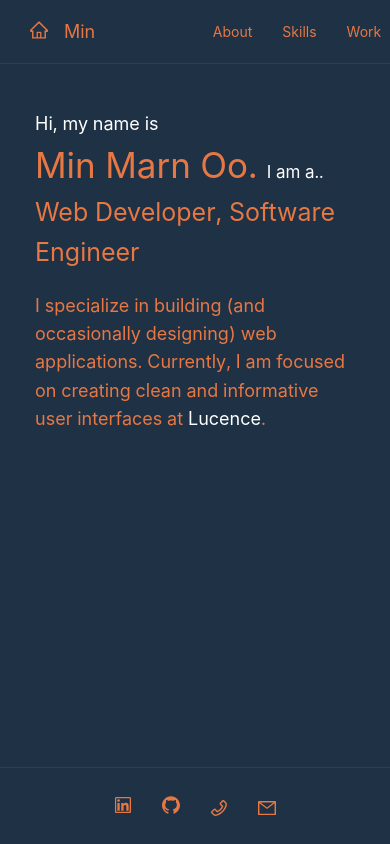
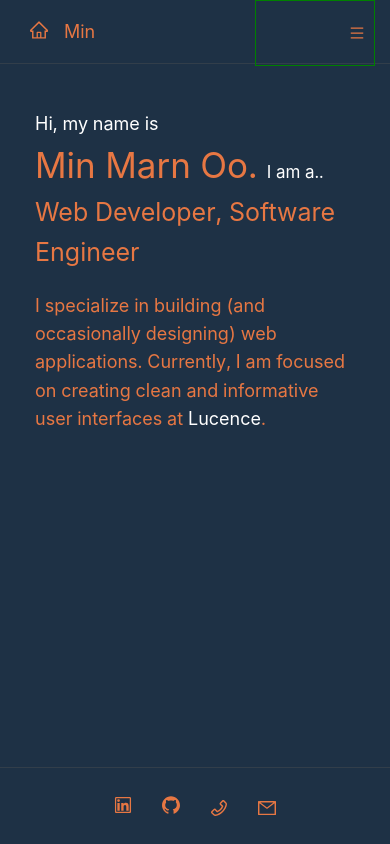
Before and after one commit to pohti/portfolio-antd, a React (Create React App) app: page / in a window 390 px wide. Built offline with nearby package versions, Linux system fonts and the light colour scheme.

Commit message:
creating small menu

```diff
--- a/src/components/Header/CustomHeader.css
+++ b/src/components/Header/CustomHeader.css
@@ -28,9 +28,13 @@
 }
 
 .header-menu-div {
+    border-style: solid;
+    border-width: 1px;
+    border-color: green;
+
     display: flex;
     flex-direction: row;
-    justify-content: center;
+    justify-content: flex-end;
 }
 
 .header-menu-item {
@@ -42,5 +46,10 @@
 
 .header-menu-item:hover {
     color: #fff;
-    background-color: var(--main-font-color);
+    background-color: rgba(231, 119, 67, 0.287);
 }
+
+.small-menu-icon-container {
+    height: 100%;
+    padding-right: 10px;
+}
--- a/src/components/Header/CustomHeader.jsx
+++ b/src/components/Header/CustomHeader.jsx
@@ -1,6 +1,6 @@
 import React, { Component } from 'react'
 import { Link } from 'react-router-dom'
-import { Row, Col, Typography, Menu } from 'antd'
+import { Row, Col, Typography } from 'antd'
 import { HomeOutlined, MenuOutlined } from '@ant-design/icons'
 
 import './CustomHeader.css'
@@ -16,7 +16,9 @@ const menuItems = [
 
 export default class CustomHeader extends Component {
     state = {
-        selectedMenuKeys: []
+        selectedMenuKeys: [],
+        innerWidth: null,
+        innerHeight: null,
     }
 
     handleMenuItemClick = ({ key }) => {
@@ -29,15 +31,33 @@ export default class CustomHeader extends Component {
     }
 
     componentDidMount() {
+        const currentWidth = window.innerWidth
+        console.log(currentWidth)
         const path = extractPath()
         this.setState({ selectedMenuKeys: [path] })
+
+        this.updateWindowDimensions()
+        window.addEventListener("resize", this.updateWindowDimensions)
+    }
+
+    componentWillUnmount() {
+        window.removeEventListener("resize", this.updateWindowDimensions)
+    }
+
+    updateWindowDimensions = () => {
+        this.setState({
+            innerHeight: window.innerHeight,
+            innerWidth: window.innerWidth
+        })
+
+        console.log(this.state.innerHeight, this.state.innerWidth)
     }
 
     handleMenuItemClick = (key) => {
         this.setState({ selectedMenuKeys: [key] })
     }
 
-    HeaderMenu = () => {
+    BigHeaderMenu = () => {
 
         const MenuItems = menuItems.map(({ label, key }) => {
             const isSelected = this.state.selectedMenuKeys.includes(key)
@@ -47,7 +67,7 @@ export default class CustomHeader extends Component {
                 <Link to={`/${key}`} onClick={() => this.handleMenuItemClick(key)} key={key} className="header-menu-item"
                     style={{
                         color: isSelected && "#fff",
-                        backgroundColor: isSelected && "rgb(231, 119, 67)"
+                        backgroundColor: isSelected && "rgba(231, 119, 67, 0.287)"
                     }}
                 >
                     {label}
@@ -62,7 +82,21 @@ export default class CustomHeader extends Component {
         )
     }
 
+    SmallHeaderMenu = () => {
+        return (
+            <div className="header-menu-div">
+                <div className="small-menu-icon-container">
+                    <MenuOutlined/>
+                </div>
+            </div>
+        )
+    }
+
     render() {
+        const innerWidth = this.state.innerWidth
+        const HeaderMenu = (innerWidth < 900) ? <this.SmallHeaderMenu/> : <this.BigHeaderMenu/>
+
+
         return (
             <Row className="header-row">
                 {/* Icon and Username */}
@@ -78,12 +112,8 @@ export default class CustomHeader extends Component {
                 </Col>
 
                 {/* Header Menu */}
-                <Col
-                    xs={{ span: 4, offset: 12 }}
-                    sm={{ span: 4, offset: 12 }}
-                    md={{ span: 12, offset: 4 }}
-                >
-                    <this.HeaderMenu />
+                <Col span={8} offset={8}>
+                    {HeaderMenu}
                 </Col>
                 {/* <Col span={3}>
                     <a
```
